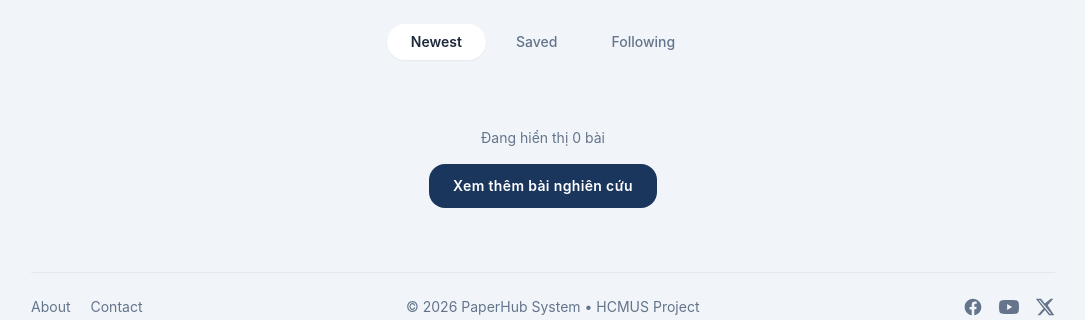
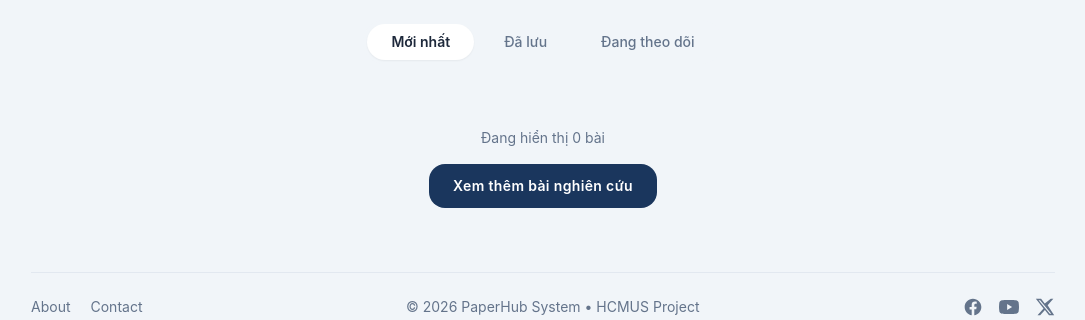
Before and after one commit to Hudson-pikachu/PaperHub---1, a Flask app: page / in a window 1280 px wide. Shown: the part 120-440 px from the top of the page, without its empty margins (97-1182 px from the left). Run offline with Flask 3, Linux system fonts and the light colour scheme; data that the repository does not hold is empty; some libraries are stand-ins or nearby versions.

Commit message:
Việt hóa filter

```diff
--- a/source/app/templates/pages/index.html
+++ b/source/app/templates/pages/index.html
@@ -36,21 +36,21 @@ PaperHub
         <button id="filter-newest"
             class="filter-btn px-6 py-2 bg-white text-slate-800 text-sm font-semibold rounded-full shadow-sm transition-all"
             data-filter="newest">
-            Newest
+            Mới nhất
         </button>
 
         <!-- Saved -->
         <button id="filter-saved"
             class="filter-btn px-6 py-2 text-sm text-slate-500 font-medium rounded-full hover:bg-white hover:text-slate-800 hover:shadow-sm transition-all"
             data-filter="saved">
-            Saved
+            Đã lưu
         </button>
 
         <!-- Following -->
         <button id="filter-following"
             class="filter-btn px-6 py-2 text-sm text-slate-500 font-medium rounded-full hover:bg-white hover:text-slate-800 hover:shadow-sm transition-all"
             data-filter="following">
-            Following
+            Đang theo dõi
         </button>
     </div>
 </div>
```
